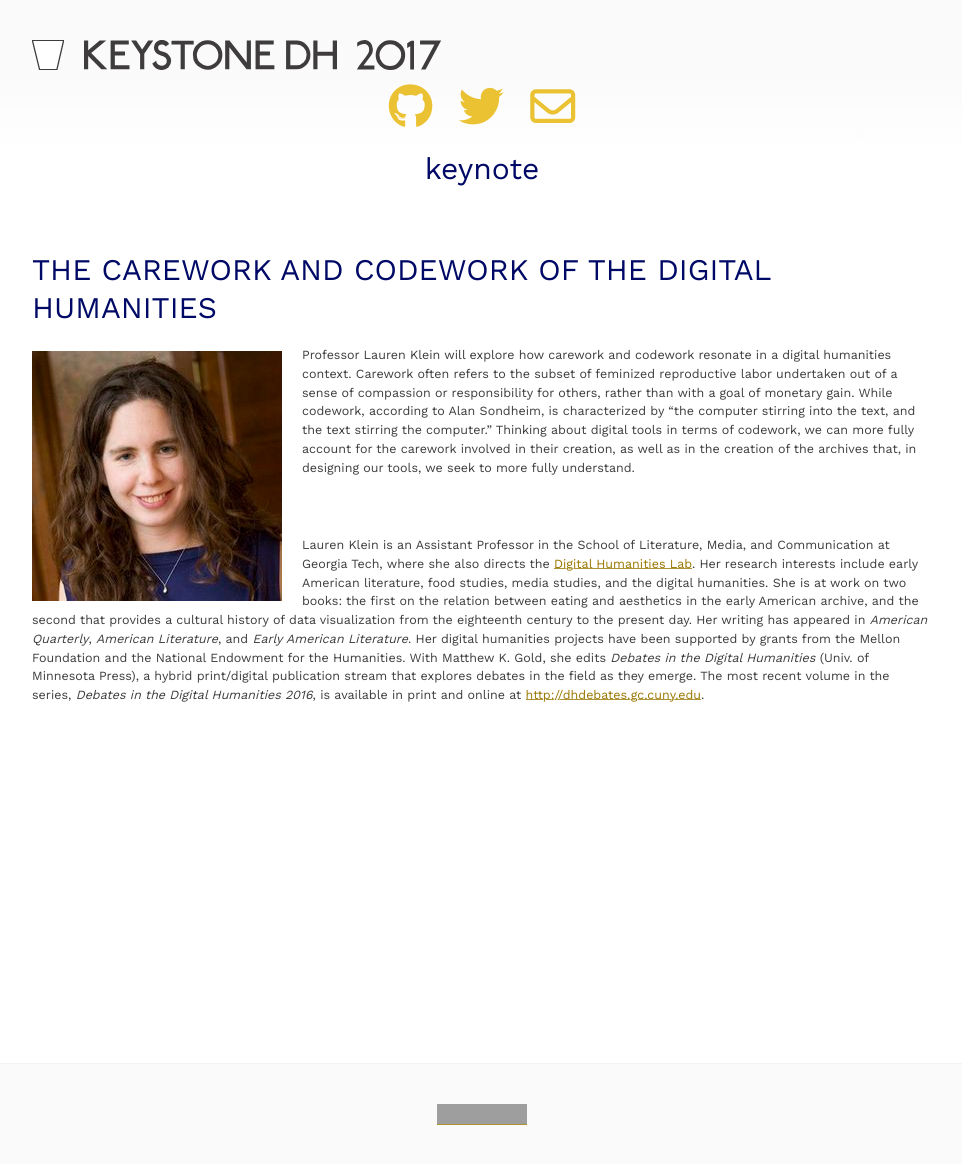
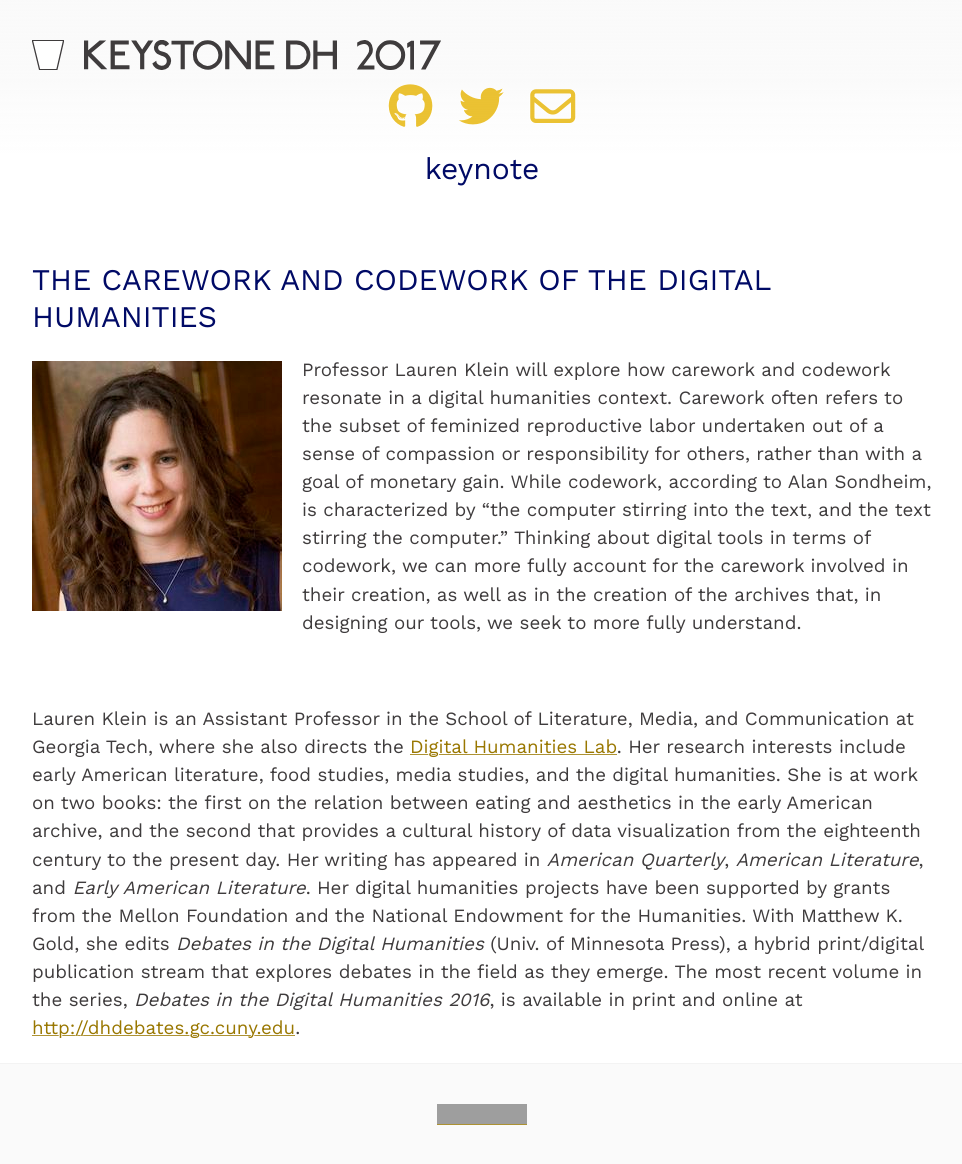
Before and after one commit to histlib/2017, a Jekyll site: the page built from keynote.md, in a window 1280 px wide and 1170 px high. Shown: the top 1164 px of the window, without its empty margins (158-1120 px from the left). Built offline with Jekyll 4.4.1, drawn with Linux system fonts in a browser that asks for light colours; nearby versions of some CDN libraries; grey boxes are pictures that could not be loaded.

Commit message:
increased keynote font size, for some reason not appearing the same as on local

```diff
--- a/_sass/_custom.scss
+++ b/_sass/_custom.scss
@@ -202,5 +202,5 @@
 }
 
 .keynote p {
-  font-size: $h3 * .5;
+  font-size: $h3 * .75;
 }
```
